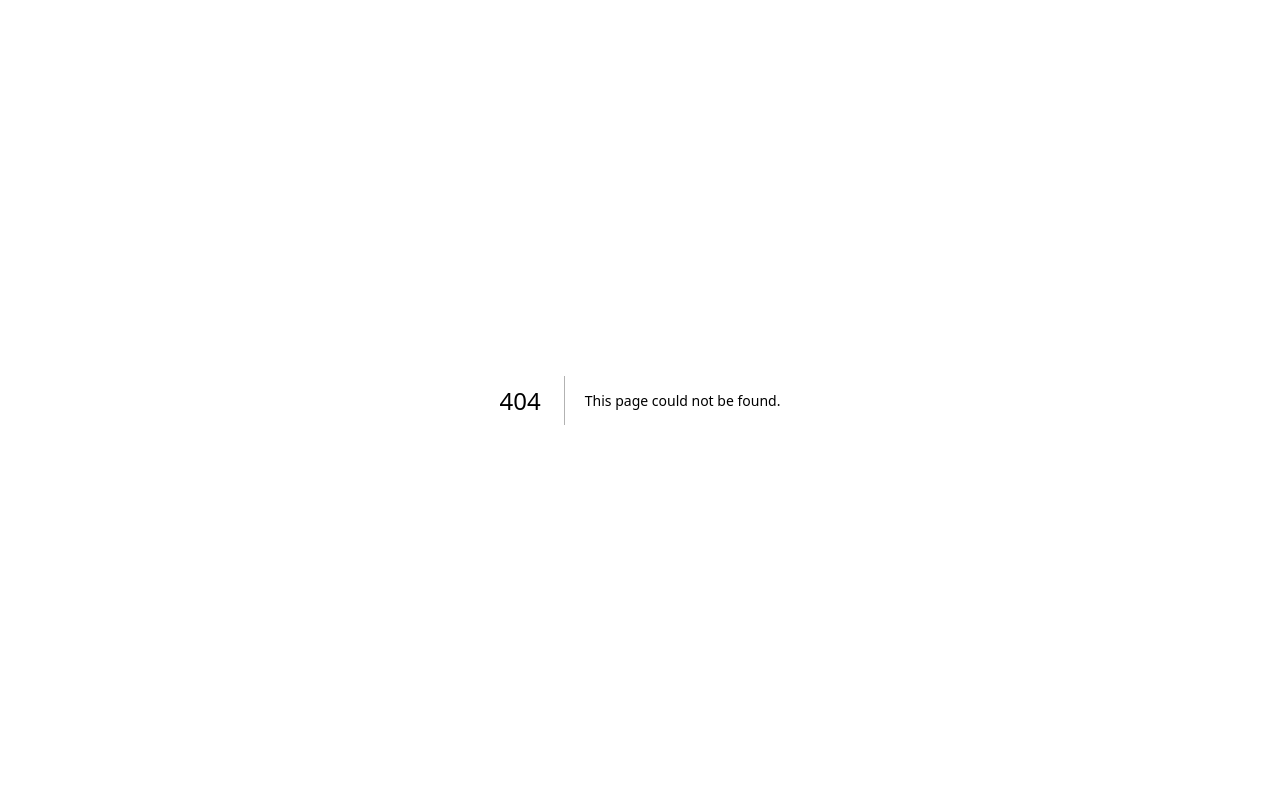
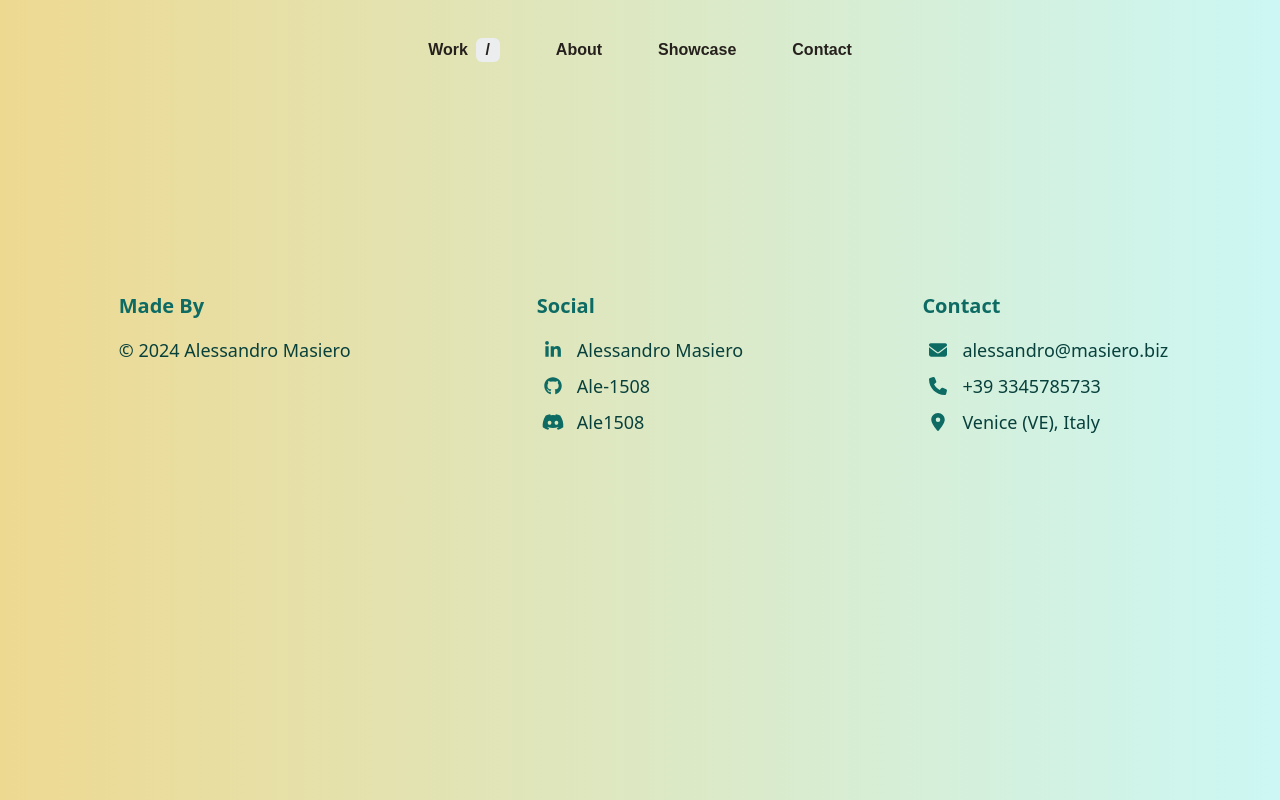
Before and after one commit to Ale-1508/portfolio, a Next.js app: page /education in a window 1280 px wide. Before the commit this address had no page. Built offline with nearby package versions, Linux system fonts and the light colour scheme.

Commit message:
added education screen

```diff
--- /dev/null
+++ b/src/app/education/page.tsx
@@ -0,0 +1,23 @@
+"use client";
+
+import Layout from "../_core/components/Layout";
+import { useEffect, useState } from "react"
+
+export default function EducationScreen() {
+  const [isVisible, setIsVisible] = useState(false);
+
+  useEffect( () => {
+    setIsVisible(true);
+  }, [])
+
+  return (
+    <Layout currentPath="" className="mx-8 sm:mx-16 md:mx-24 lg:mx-32 gap-4 mb-16">
+      <div className={`
+        flex flex-col gap-16 justify-center items-center
+        transition-transform duration-500 ease-out ${isVisible ? 'translate-y-0 opacity-100' : '-translate-y-10 opacity-0'}
+        `}>
+
+      </div>
+    </Layout>
+  );
+}
```
